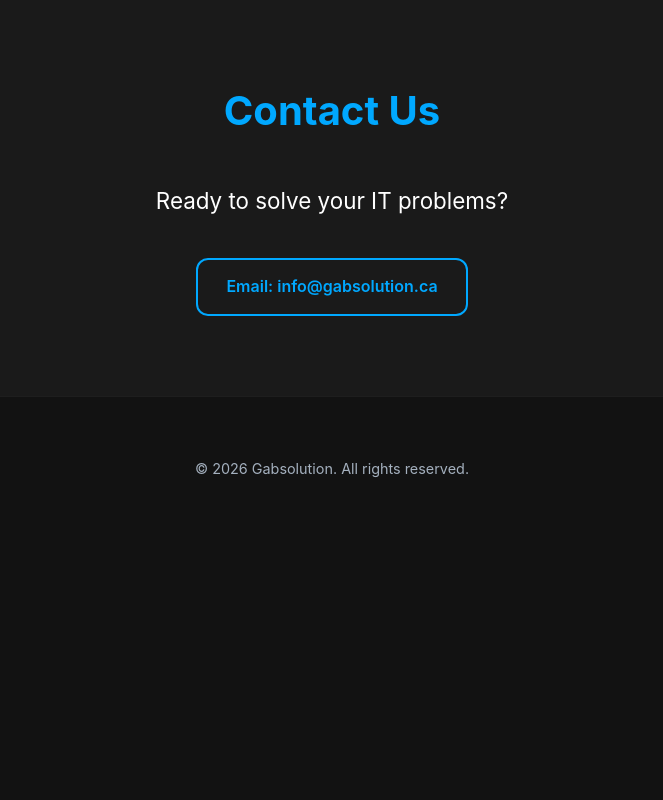
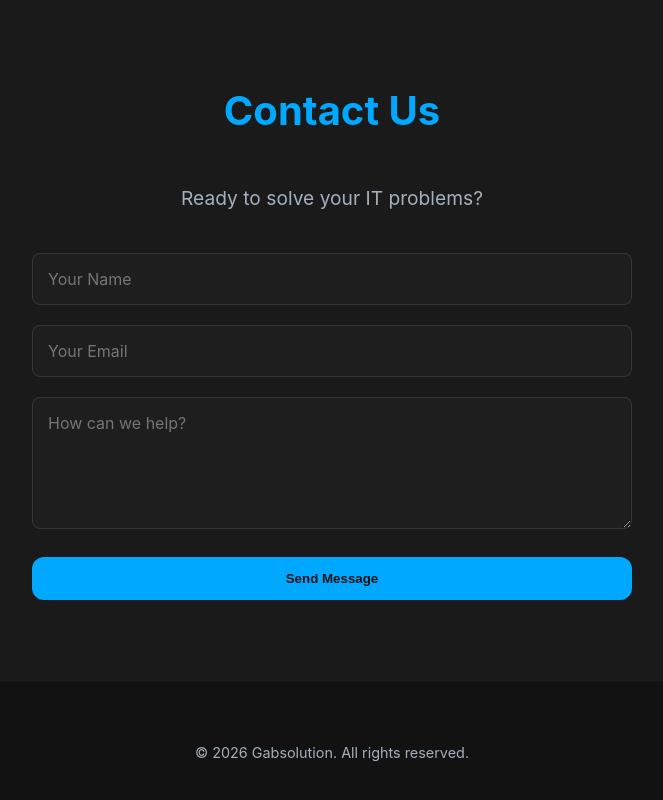
Before and after one commit to bangbangpow1/gabsolution.ca, a React (Vite) app: page / in a window 1280 px wide. Shown: the part 1803-2603 px from the top of the page, without its empty margins (308-971 px from the left). Before the commit the page ends 2343 px from the top, so only its background shows below. Built offline with nearby package versions, Linux system fonts and the light colour scheme.

Commit message:
Replace email link with integrated contact form via Formspree

```diff
--- a/src/App.css
+++ b/src/App.css
@@ -172,16 +172,40 @@
   background-color: #1a1a1a;
 }
 
-.contact-info p {
-  margin-bottom: 40px;
-  font-size: 1.4rem;
-  color: var(--white);
+.contact-container {
+  max-width: 600px;
+  margin: 0 auto;
 }
 
-.contact-links {
+.contact-subtitle {
+  margin-bottom: 40px;
+  font-size: 1.2rem;
+  color: var(--secondary);
+}
+
+.contact-form {
   display: flex;
-  justify-content: center;
+  flex-direction: column;
   gap: 20px;
+}
+
+.form-group input,
+.form-group textarea {
+  width: 100%;
+  padding: 15px;
+  border-radius: 8px;
+  border: 1px solid rgba(255, 255, 255, 0.1);
+  background-color: var(--surface);
+  color: var(--text);
+  font-family: inherit;
+  font-size: 1rem;
+  outline: none;
+  transition: border-color 0.3s ease;
+}
+
+.form-group input:focus,
+.form-group textarea:focus {
+  border-color: var(--primary);
 }
 
 /* Footer */
--- a/src/App.tsx
+++ b/src/App.tsx
@@ -33,9 +33,11 @@
     },
     contact: {
       title: 'Contact Us',
-      email: 'Email',
-      phone: 'Phone',
       message: 'Ready to solve your IT problems?',
+      namePlaceholder: 'Your Name',
+      emailPlaceholder: 'Your Email',
+      messagePlaceholder: 'How can we help?',
+      send: 'Send Message',
     },
     footer: {
       rights: 'All rights reserved.',
@@ -70,9 +72,11 @@
     },
     contact: {
       title: 'Contactez-nous',
-      email: 'Courriel',
-      phone: 'Téléphone',
       message: 'Prêt à résoudre vos problèmes informatiques ?',
+      namePlaceholder: 'Votre Nom',
+      emailPlaceholder: 'Votre Courriel',
+      messagePlaceholder: 'Comment pouvons-nous vous aider ?',
+      send: 'Envoyer le message',
     },
     footer: {
       rights: 'Tous droits réservés.',
@@ -156,11 +160,24 @@
         <section id="contact" className="contact-section">
           <div className="container">
             <h2>{t.contact.title}</h2>
-            <div className="contact-info">
-              <p>{t.contact.message}</p>
-              <div className="contact-links">
-                <a href="mailto:info@gabsolution.ca" className="btn btn-outline">Email: info@gabsolution.ca</a>
-              </div>
+            <div className="contact-container">
+              <p className="contact-subtitle">{t.contact.message}</p>
+              <form
+                action="https://formspree.io/f/info@gabsolution.ca"
+                method="POST"
+                className="contact-form"
+              >
+                <div className="form-group">
+                  <input type="text" name="name" placeholder={t.contact.namePlaceholder} required />
+                </div>
+                <div className="form-group">
+                  <input type="email" name="_replyto" placeholder={t.contact.emailPlaceholder} required />
+                </div>
+                <div className="form-group">
+                  <textarea name="message" placeholder={t.contact.messagePlaceholder} rows={5} required></textarea>
+                </div>
+                <button type="submit" className="btn btn-primary">{t.contact.send}</button>
+              </form>
             </div>
           </div>
         </section>
```
